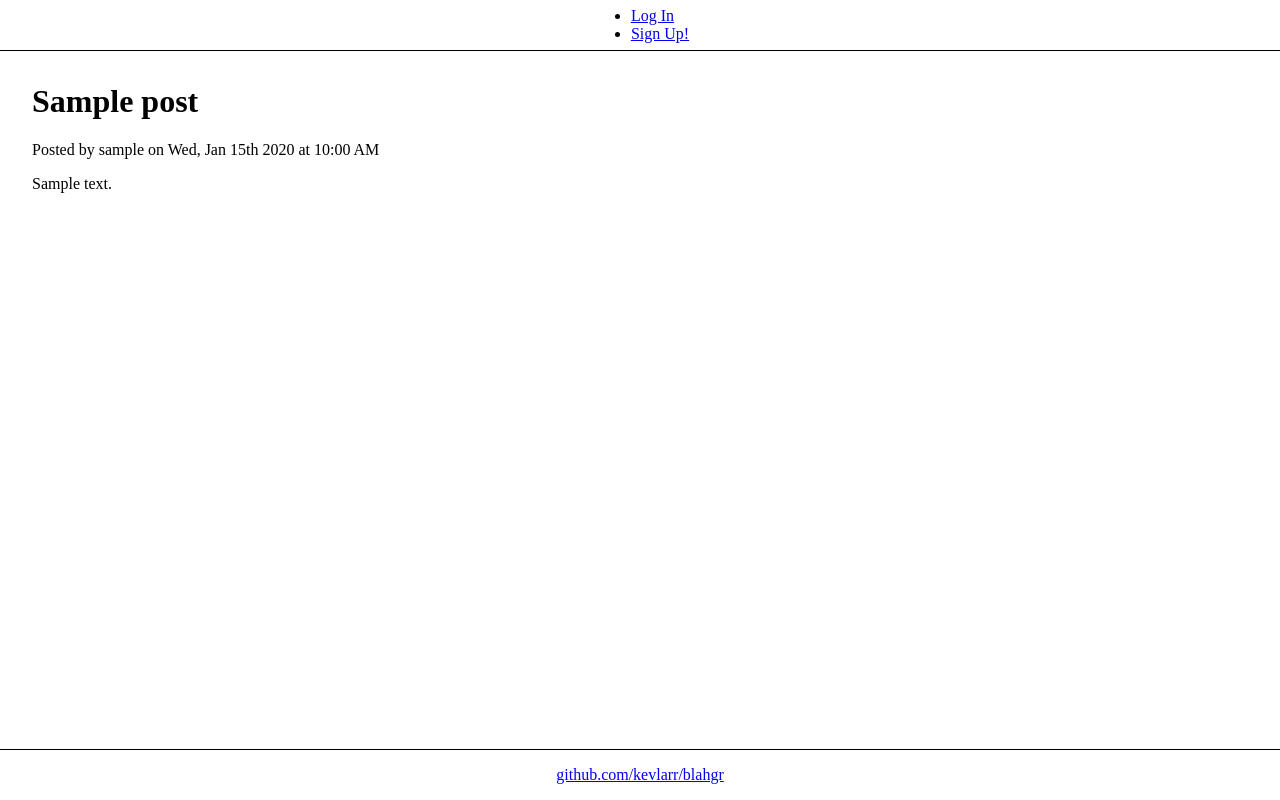
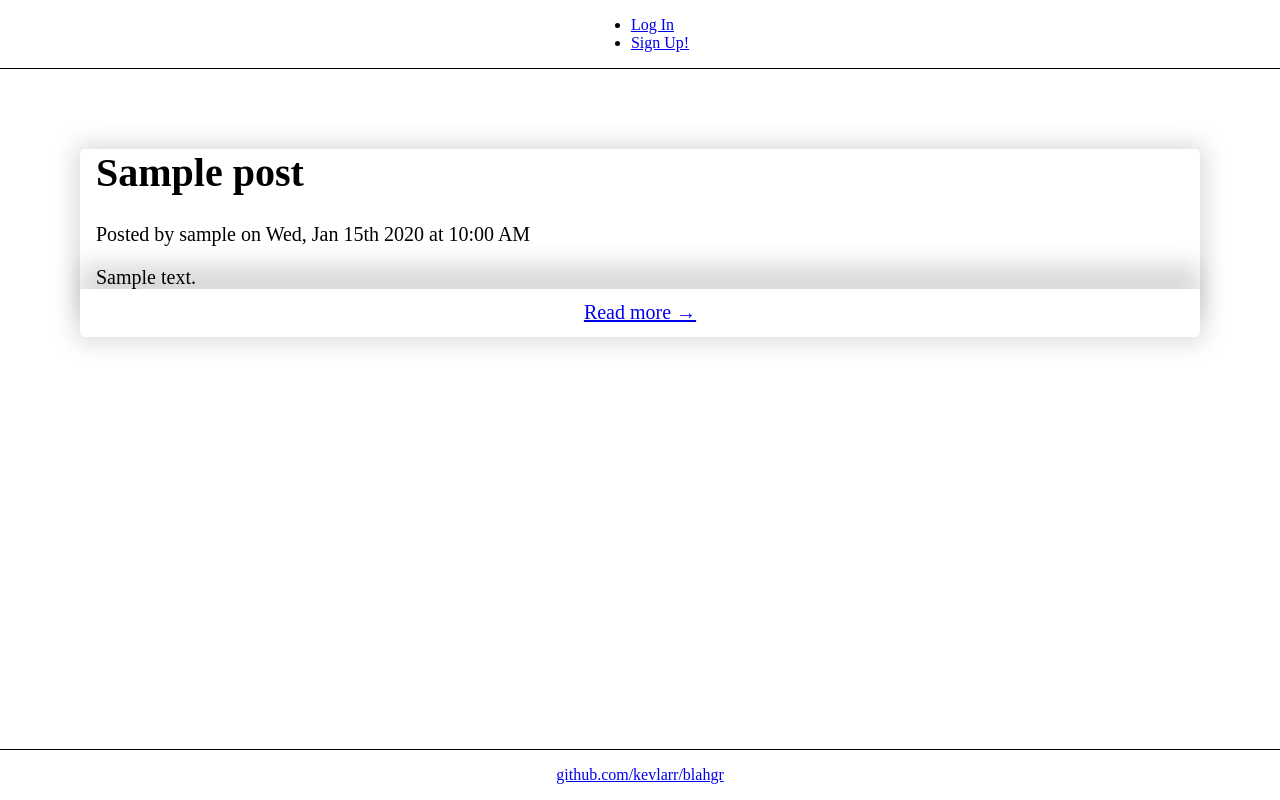
Before and after one commit to kevlarr/blahgr, a Django app: page /blog/ in a window 1280 px wide. Run offline with Django 4.2, Linux system fonts and the light colour scheme; tables that the repository leaves empty hold one stand-in row (values such as "Sample post").

Commit message:
update style a bit

```diff
--- a/blog/management/commands/seedblog.py
+++ b/blog/management/commands/seedblog.py
@@ -32,7 +32,7 @@ class Command(BaseCommand):
         """
         self.seeder.add_entity(USER, 5)
         self.seeder.add_entity(Post, 15, {
-            'text': lambda _: self.seeder.faker.paragraph(10),
+            'text': lambda _: '\n'.join(self.seeder.faker.paragraphs(10)),
         })
         self.seeder.add_entity(Comment, 45, {
             'text': lambda _: self.seeder.faker.paragraph(3),
--- a/blog/templates/index.html
+++ b/blog/templates/index.html
@@ -6,13 +6,13 @@
         <div class="headline-post">
             <h1 class="title">{{headline.title}}</h1>
             <p class="meta">Posted by {{headline.author.username}} on {{headline.created_at|date:'D, M jS Y \a\t h:i A'}}</p>
-            <p class="snippet">{{headline.text|slice:":500"}}</p>
+            <p class="snippet">{{headline.text|slice:":1000"}}</p>
+            <p class="more"><a href="{% url 'blog-index' %}">Read more &rarr;</a></p>
         </div>
-        <div class="remaining-posts">
         {% if remaining|length > 0 %}
-                <ul>
+            <ul class="remaining-posts">
                 {% for meta in remaining %}
-                        <li>
+                    <li class="post-summary">
                         <h2>{{meta.title}}</h2>
                         <p>By {{meta.author_username}} on {{meta.created_at|date:'m/d/Y'}}</p>
                     </li>
@@ -20,6 +20,5 @@
             </ul>
         {% endif %}
     </div>
-    </div>
 {% endspaceless %}
 {% endblock %}
--- a/blog/urls.py
+++ b/blog/urls.py
@@ -3,5 +3,5 @@ from django.urls import path
 from . import views
 
 urlpatterns = [
-    path("", views.index, name="index"),
+    path("", views.index, name="blog-index"),
 ]
--- a/public/main.css
+++ b/public/main.css
@@ -16,14 +16,13 @@ body {
 
 main {
     flex: 1;
-    padding: 2rem;
+    padding: 5rem;
 }
 
 header, footer {
     align-items: center;
     display: flex;
     justify-content: center;
-    height: 50px;
 }
 
 header {
@@ -32,9 +31,44 @@ header {
 
 footer {
     border-top: 1px solid black;
+    padding: 1rem;
+}
+
+.posts-list .headline-post {
+    border-radius: 5px;
+    box-shadow: 0 0 25px 5px rgba(0, 0, 0, 0.15);
+    font-size: 125%;
+    margin-bottom: 5rem;
+}
+
+.posts-list .headline-post .title,
+.posts-list .headline-post .meta,
+.posts-list .headline-post .snippet {
+    padding: 0 1rem;
 }
 
 .posts-list .headline-post .snippet {
+    margin-bottom: 0;
     max-height: 5rem;
     overflow: hidden;
 }
+
+.posts-list .headline-post .more {
+    align-items: center;
+    box-shadow: 0px -25px 25px rgba(0, 0, 0, .15);
+    display: flex;
+    flex-direction: column;
+    height: 3rem;
+    justify-content: center;
+    margin: 0;
+}
+
+.posts-list .remaining-posts {
+    list-style-type: none;
+    margin: 0;
+    padding: 0;
+}
+
+.posts-list .remaining-posts .post-summary {
+    margin-bottom: 2rem;
+}
--- a/templates/base.html
+++ b/templates/base.html
@@ -10,9 +10,11 @@
         <link href="{% static 'main.css' %}" rel="stylesheet"/>
     </head>
     <body>
-        <header>{% include "header.html" %}</header>
+        <header>
+            {% include "header.html" %}
+            {% include "messages.html" %}
+        </header>
         <main>
-            {% include "messages.html" %}
             {% block content %}{% endblock %}
         </main>
         <footer>{% include "footer.html" %}</footer>
```
Lines whose indentation alone changed are shown as unchanged.
